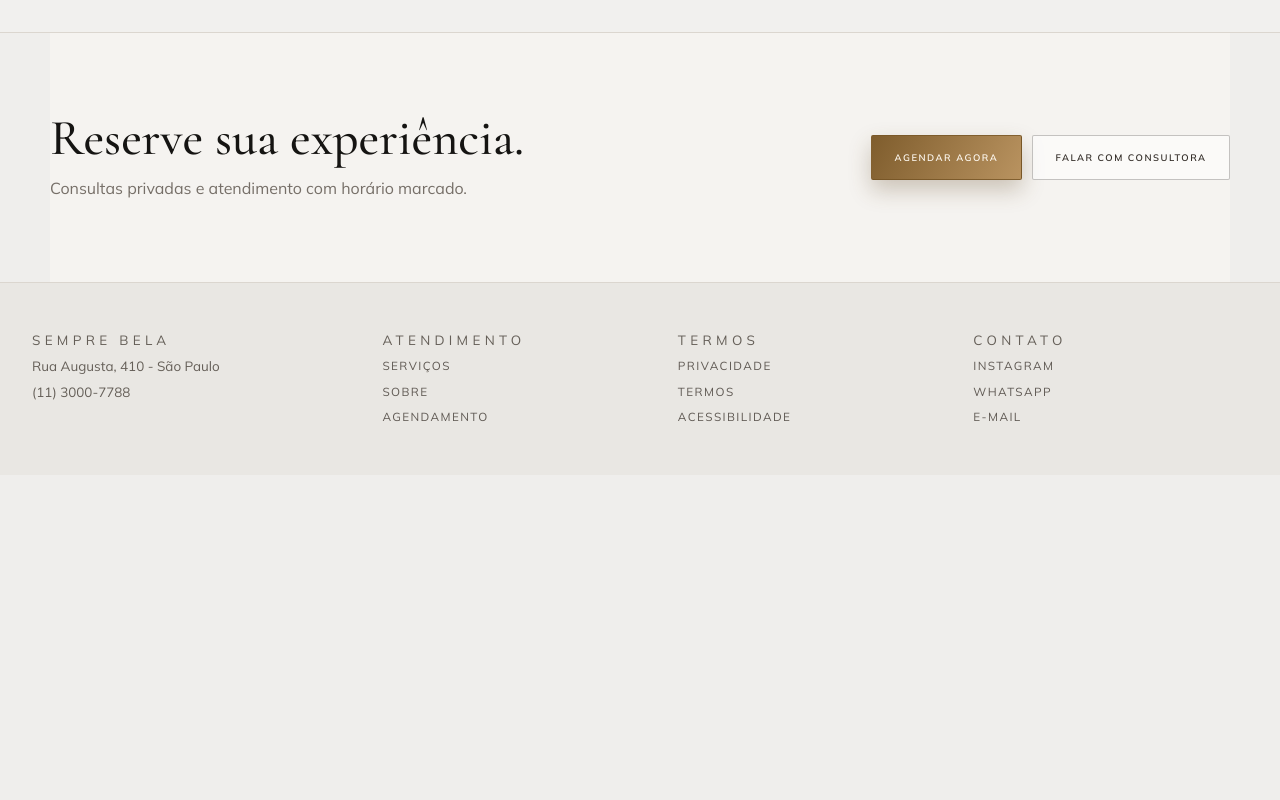
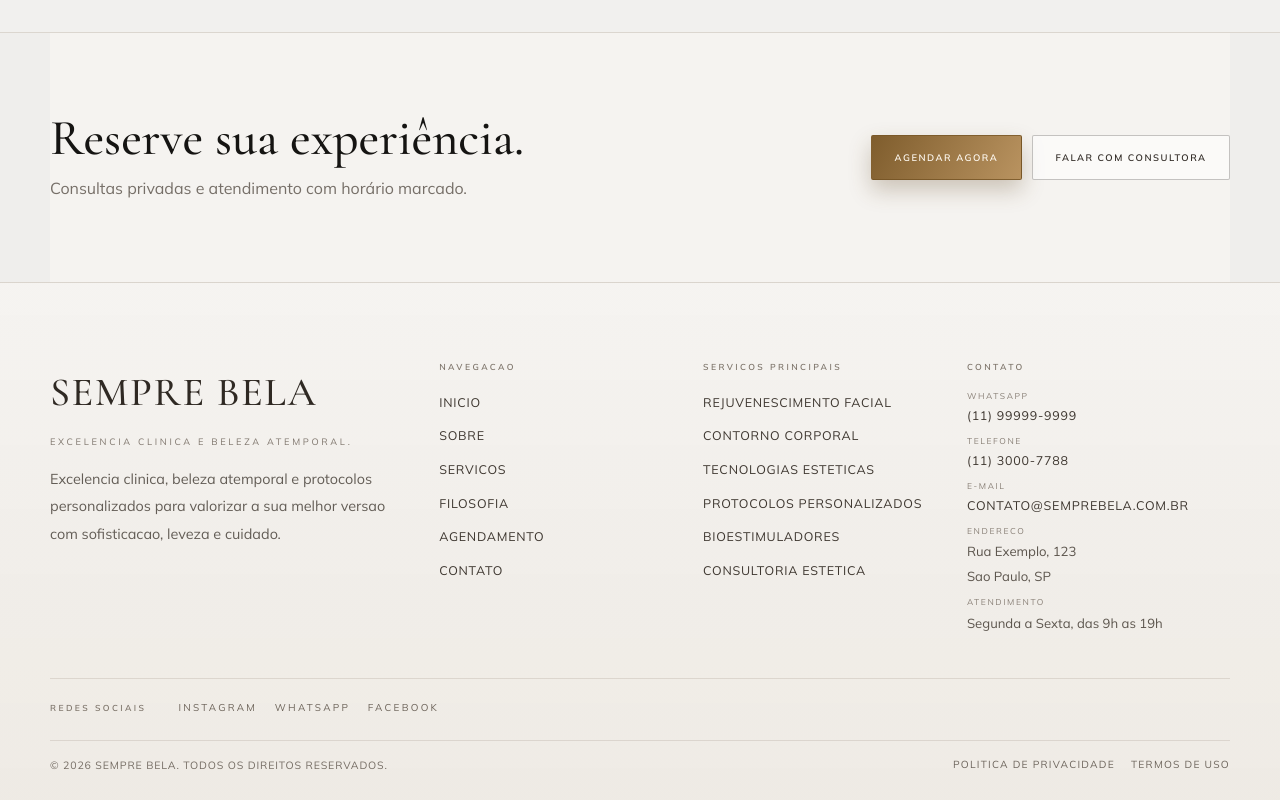
Before and after one commit to henrydev1610/clinica-estetica, a React (Vite) app: page / in a window 1280 px wide. Shown: the part 2862-3662 px from the top of the page. Before the commit the page ends 3337 px from the top, so only its background shows below. Built offline with nearby package versions, Linux system fonts and the light colour scheme.

Commit message:
Build premium institutional footer for all pages

```diff
--- a/src/App.jsx
+++ b/src/App.jsx
@@ -2,6 +2,7 @@ import { useState } from "react";
 import { motion, useReducedMotion } from "framer-motion";
 import Reveal from "./components/Reveal";
 import PrimaryButton from "./components/PrimaryButton";
+import PremiumFooter from "./components/SiteFooter";
 import heroReferenceFallback from "../References/home.png";
 
 const homeNavItems = [
@@ -203,7 +204,7 @@ export default function App() {
       </main>
 
       <WhatsAppFloat />
-      <SiteFooter isInnerPage={isAboutPage || isServicesPage} />
+      <PremiumFooter isInnerPage={isAboutPage || isServicesPage} />
     </div>
   );
 }
@@ -588,33 +589,3 @@ function ServicesPage() {
     </div>
   );
 }
-
-function SiteFooter({ isInnerPage }) {
-  return (
-    <footer className="footer">
-      <div>
-        <p className="footer-title">SEMPRE BELA</p>
-        <p>Rua Augusta, 410 - São Paulo</p>
-        <p>(11) 3000-7788</p>
-      </div>
-      <div>
-        <p className="footer-title">ATENDIMENTO</p>
-        <a href="/servicos">Serviços</a>
-        <a href="/sobre">Sobre</a>
-        <a href={isInnerPage ? "/#agendamento" : "#agendamento"}>Agendamento</a>
-      </div>
-      <div>
-        <p className="footer-title">TERMOS</p>
-        <a href={isInnerPage ? "/#agendamento" : "#agendamento"}>Privacidade</a>
-        <a href={isInnerPage ? "/#agendamento" : "#agendamento"}>Termos</a>
-        <a href={isInnerPage ? "/#agendamento" : "#agendamento"}>Acessibilidade</a>
-      </div>
-      <div>
-        <p className="footer-title">CONTATO</p>
-        <a href={isInnerPage ? "/#agendamento" : "#agendamento"}>Instagram</a>
-        <a href={isInnerPage ? "/#agendamento" : "#agendamento"}>WhatsApp</a>
-        <a href={isInnerPage ? "/#agendamento" : "#agendamento"}>E-mail</a>
-      </div>
-    </footer>
-  );
-}
--- /dev/null
+++ b/src/components/SiteFooter.jsx
@@ -0,0 +1,132 @@
+const clinicInfo = {
+  name: "Sempre Bela",
+  tagline: "Excelencia clinica e beleza atemporal.",
+  description:
+    "Excelencia clinica, beleza atemporal e protocolos personalizados para valorizar a sua melhor versao com sofisticacao, leveza e cuidado.",
+};
+
+const contactInfo = {
+  whatsappLabel: "(11) 99999-9999",
+  whatsappLink: "https://wa.me/5511999999999",
+  phoneLabel: "(11) 3000-7788",
+  phoneLink: "tel:+551130007788",
+  emailLabel: "contato@semprebela.com.br",
+  emailLink: "mailto:contato@semprebela.com.br",
+  addressLine: "Rua Exemplo, 123",
+  cityState: "Sao Paulo, SP",
+  businessHours: "Segunda a Sexta, das 9h as 19h",
+};
+
+const socialLinks = [
+  { label: "Instagram", href: "https://instagram.com" },
+  { label: "WhatsApp", href: "https://wa.me/5511999999999" },
+  { label: "Facebook", href: "https://facebook.com" },
+];
+
+const navigationLinks = [
+  { label: "Inicio", homeHref: "#inicio", innerHref: "/" },
+  { label: "Sobre", homeHref: "/sobre", innerHref: "/sobre" },
+  { label: "Servicos", homeHref: "/servicos", innerHref: "/servicos" },
+  { label: "Filosofia", homeHref: "#tratamentos", innerHref: "/#tratamentos" },
+  { label: "Agendamento", homeHref: "#agendamento", innerHref: "/#agendamento" },
+  { label: "Contato", homeHref: "#agendamento", innerHref: "/#agendamento" },
+];
+
+const featuredServices = [
+  "Rejuvenescimento Facial",
+  "Contorno Corporal",
+  "Tecnologias Esteticas",
+  "Protocolos Personalizados",
+  "Bioestimuladores",
+  "Consultoria Estetica",
+];
+
+export default function SiteFooter({ isInnerPage }) {
+  const currentYear = new Date().getFullYear();
+
+  return (
+    <footer className="footer-premium" aria-label="Rodape institucional Sempre Bela">
+      <div className="footer-premium-inner">
+        <div className="footer-main-grid">
+          <section className="footer-brand-block">
+            <p className="footer-brand-name">{clinicInfo.name}</p>
+            <p className="footer-brand-tagline">{clinicInfo.tagline}</p>
+            <p className="footer-brand-description">{clinicInfo.description}</p>
+          </section>
+
+          <nav className="footer-column" aria-label="Navegacao do rodape">
+            <p className="footer-column-title">Navegacao</p>
+            <ul className="footer-list">
+              {navigationLinks.map((item) => (
+                <li key={item.label}>
+                  <a href={isInnerPage ? item.innerHref : item.homeHref}>{item.label}</a>
+                </li>
+              ))}
+            </ul>
+          </nav>
+
+          <section className="footer-column" aria-label="Servicos em destaque">
+            <p className="footer-column-title">Servicos Principais</p>
+            <ul className="footer-list">
+              {featuredServices.map((service) => (
+                <li key={service}>
+                  <a href={isInnerPage ? "/servicos" : "/servicos"}>{service}</a>
+                </li>
+              ))}
+            </ul>
+          </section>
+
+          <address className="footer-column footer-contact" aria-label="Informacoes de contato">
+            <p className="footer-column-title">Contato</p>
+            <ul className="footer-list">
+              <li>
+                <span>WhatsApp</span>
+                <a href={contactInfo.whatsappLink} target="_blank" rel="noreferrer">
+                  {contactInfo.whatsappLabel}
+                </a>
+              </li>
+              <li>
+                <span>Telefone</span>
+                <a href={contactInfo.phoneLink}>{contactInfo.phoneLabel}</a>
+              </li>
+              <li>
+                <span>E-mail</span>
+                <a href={contactInfo.emailLink}>{contactInfo.emailLabel}</a>
+              </li>
+              <li>
+                <span>Endereco</span>
+                <p>{contactInfo.addressLine}</p>
+                <p>{contactInfo.cityState}</p>
+              </li>
+              <li>
+                <span>Atendimento</span>
+                <p>{contactInfo.businessHours}</p>
+              </li>
+            </ul>
+          </address>
+        </div>
+
+        <div className="footer-social-row" aria-label="Redes sociais">
+          <p className="footer-column-title">Redes Sociais</p>
+          <div className="footer-social-links">
+            {socialLinks.map((social) => (
+              <a key={social.label} href={social.href} target="_blank" rel="noreferrer">
+                {social.label}
+              </a>
+            ))}
+          </div>
+        </div>
+
+        <div className="footer-legal-row">
+          <p>
+            © {currentYear} {clinicInfo.name}. Todos os direitos reservados.
+          </p>
+          <div className="footer-legal-links">
+            <a href={isInnerPage ? "/#agendamento" : "#agendamento"}>Politica de Privacidade</a>
+            <a href={isInnerPage ? "/#agendamento" : "#agendamento"}>Termos de Uso</a>
+          </div>
+        </div>
+      </div>
+    </footer>
+  );
+}
--- a/src/styles.css
+++ b/src/styles.css
@@ -920,35 +920,171 @@ blockquote {
   line-height: 1.7;
 }
 
-.footer {
-  border-top: 1px solid var(--line);
-  background: #e9e7e3;
-  padding: 2rem 1.1rem 2.2rem;
-  display: grid;
-  gap: 1.3rem;
+.footer-premium {
+  border-top: 1px solid rgba(137, 126, 113, 0.2);
+  background:
+    linear-gradient(180deg, rgba(246, 244, 241, 0.95) 0%, rgba(238, 234, 228, 0.98) 100%);
 }
 
-.footer-title {
-  margin: 0 0 0.6rem;
-  font-size: 0.53rem;
-  letter-spacing: 0.32em;
-  text-transform: uppercase;
-  color: #69635d;
+.footer-premium-inner {
+  width: min(1120px, calc(100% - 2.2rem));
+  margin: 0 auto;
+  padding: 3.6rem 0 1.3rem;
 }
 
-.footer p {
-  margin: 0.28rem 0;
-  color: #655f58;
-  font-size: 0.84rem;
+.footer-main-grid {
+  display: grid;
+  gap: 2.3rem;
 }
 
-.footer a {
-  display: block;
-  margin-top: 0.42rem;
-  font-size: 0.73rem;
+.footer-brand-block {
+  max-width: 43ch;
+}
+
+.footer-brand-name {
+  margin: 0;
+  font-family: "Cormorant Garamond", serif;
+  font-size: clamp(1.9rem, 4.8vw, 2.5rem);
+  font-weight: 500;
+  letter-spacing: 0.04em;
+  text-transform: uppercase;
+  color: #2f2923;
+}
+
+.footer-brand-tagline {
+  margin: 0.7rem 0 0;
+  font-size: 0.58rem;
+  letter-spacing: 0.29em;
+  text-transform: uppercase;
+  color: #7f766d;
+}
+
+.footer-brand-description {
+  margin: 1rem 0 0;
+  color: #635d56;
+  font-size: 0.9rem;
+  line-height: 1.9;
+}
+
+.footer-column-title {
+  margin: 0 0 0.95rem;
+  font-size: 0.54rem;
+  font-weight: 600;
+  letter-spacing: 0.28em;
+  text-transform: uppercase;
+  color: #7d746a;
+}
+
+.footer-list {
+  margin: 0;
+  padding: 0;
+  list-style: none;
+  display: grid;
+  gap: 0.5rem;
+}
+
+.footer-list li {
+  min-width: 0;
+}
+
+.footer-list a {
+  color: #3e3730;
+  font-size: 0.78rem;
+  line-height: 1.55;
+  letter-spacing: 0.06em;
+  text-transform: uppercase;
+  transition: color 0.24s ease;
+}
+
+.footer-list a:hover {
+  color: #7f5d2d;
+}
+
+.footer-contact {
+  font-style: normal;
+}
+
+.footer-contact li {
+  display: grid;
+  gap: 0.25rem;
+}
+
+.footer-contact li span {
+  color: #8a8178;
+  font-size: 0.53rem;
+  letter-spacing: 0.19em;
+  text-transform: uppercase;
+}
+
+.footer-contact li p {
+  margin: 0;
+  color: #5c554d;
+  font-size: 0.82rem;
+  line-height: 1.6;
+}
+
+.footer-social-row {
+  margin-top: 2.2rem;
+  padding-top: 1.3rem;
+  border-top: 1px solid rgba(144, 133, 119, 0.22);
+  display: grid;
+  gap: 0.85rem;
+}
+
+.footer-social-row .footer-column-title {
+  margin-bottom: 0;
+}
+
+.footer-social-links {
+  display: flex;
+  flex-wrap: wrap;
+  gap: 1.1rem;
+}
+
+.footer-social-links a {
+  font-size: 0.62rem;
+  letter-spacing: 0.23em;
+  text-transform: uppercase;
+  color: #6d645a;
+  transition: color 0.24s ease;
+}
+
+.footer-social-links a:hover {
+  color: #7f5d2d;
+}
+
+.footer-legal-row {
+  margin-top: 1.2rem;
+  padding-top: 1rem;
+  border-top: 1px solid rgba(144, 133, 119, 0.22);
+  display: grid;
+  gap: 0.85rem;
+}
+
+.footer-legal-row p {
+  margin: 0;
+  color: #756d64;
+  font-size: 0.66rem;
+  letter-spacing: 0.08em;
+  text-transform: uppercase;
+}
+
+.footer-legal-links {
+  display: flex;
+  flex-wrap: wrap;
+  gap: 1rem;
+}
+
+.footer-legal-links a {
+  font-size: 0.64rem;
   letter-spacing: 0.12em;
   text-transform: uppercase;
-  color: #605a54;
+  color: #6e665d;
+  transition: color 0.24s ease;
+}
+
+.footer-legal-links a:hover {
+  color: #7f5d2d;
 }
 
 @media (min-width: 740px) {
@@ -1020,8 +1156,9 @@ blockquote {
     justify-content: start;
   }
 
-  .footer {
-    grid-template-columns: 1.3fr 1fr;
+  .footer-main-grid {
+    grid-template-columns: 1.25fr 1fr;
+    gap: 2.6rem 2rem;
   }
 }
 
@@ -1156,6 +1293,32 @@ blockquote {
   .section {
     width: min(1180px, calc(100% - 4rem));
     padding: 5rem 0;
+  }
+
+  .footer-premium-inner {
+    width: min(1180px, calc(100% - 4rem));
+    padding-top: 4.8rem;
+    padding-bottom: 1.6rem;
+  }
+
+  .footer-main-grid {
+    grid-template-columns: 1.4fr 0.9fr 0.9fr 1.05fr;
+    gap: 3.2rem 2.4rem;
+    align-items: start;
+  }
+
+  .footer-social-row {
+    margin-top: 2.8rem;
+    grid-template-columns: auto 1fr;
+    align-items: center;
+    gap: 2rem;
+  }
+
+  .footer-legal-row {
+    margin-top: 1.5rem;
+    grid-template-columns: 1fr auto;
+    align-items: center;
+    gap: 1.5rem;
   }
 
   .about-legacy {
@@ -1384,8 +1547,4 @@ blockquote {
     align-items: center;
   }
 
-  .footer {
-    grid-template-columns: 1.2fr 1fr 1fr 1fr;
-    padding: 2.6rem 2rem 3rem;
-  }
 }
```
